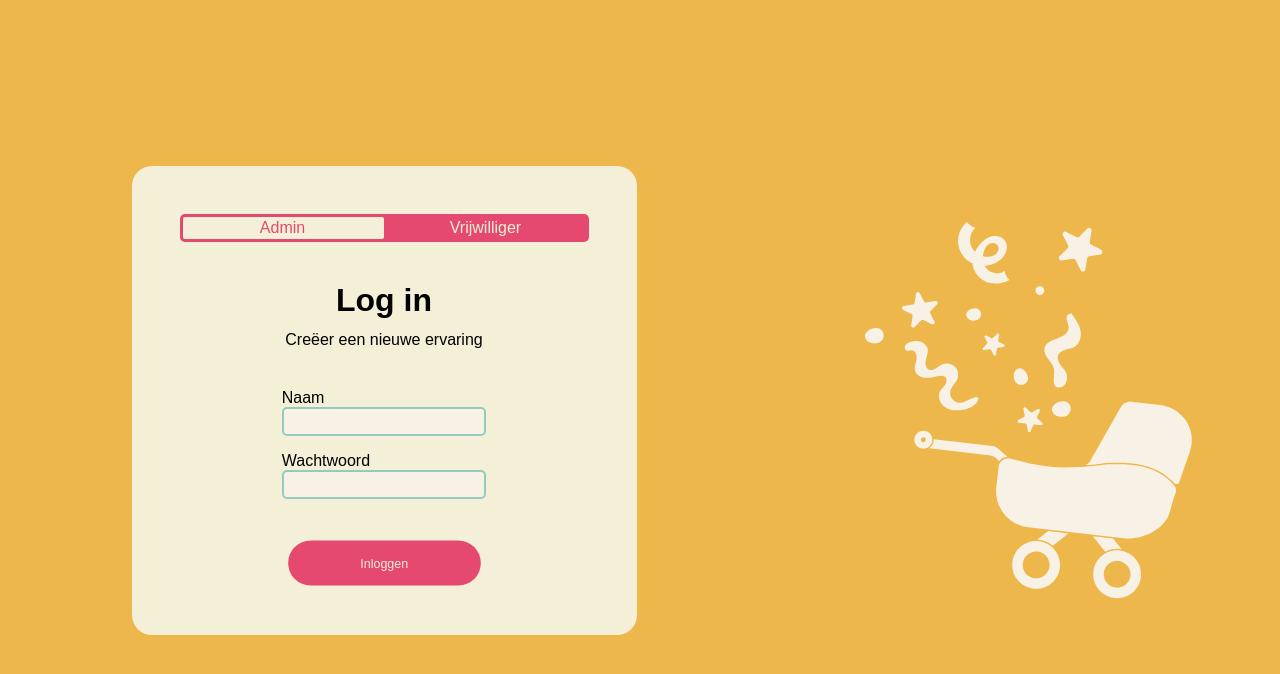
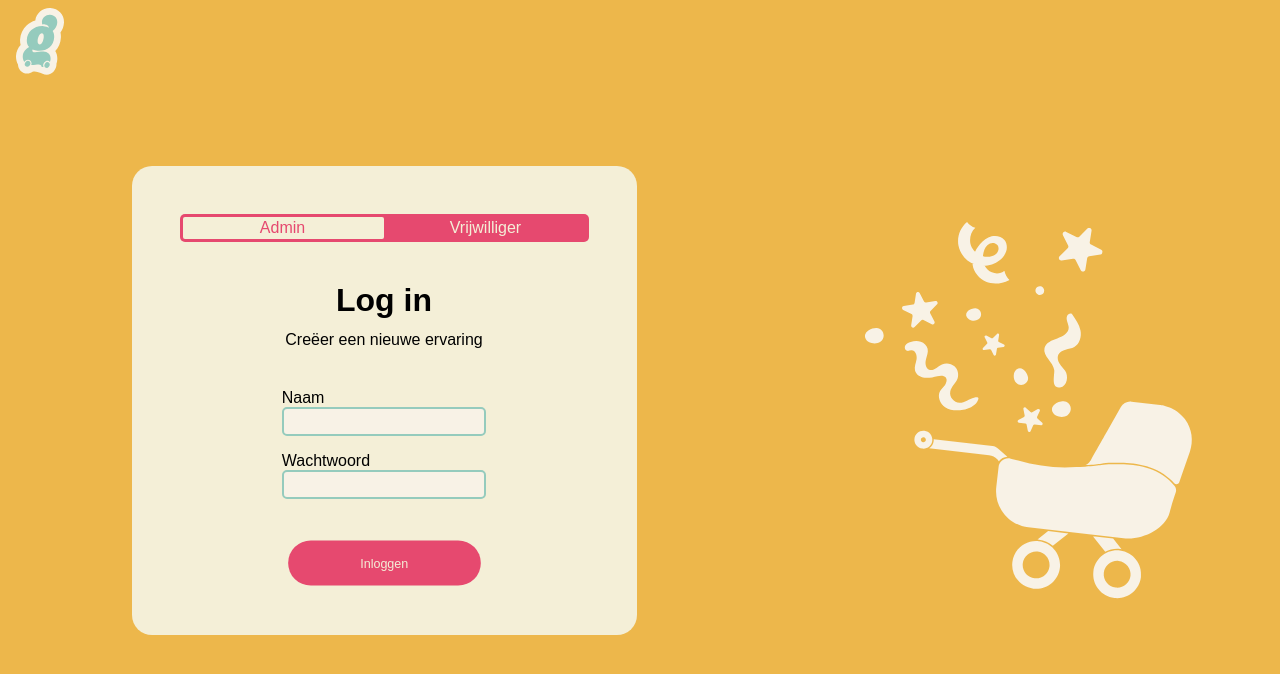
Before and after one commit to lolpowerluke/Arlette-Studio-Multi, a React (Vite) app in the folder Frontend/: page /login in a window 1280 px wide. Shown: the top 674 px of the page. Built offline with nearby package versions, Linux system fonts and the light colour scheme; no server answers.

Commit message:
FEAT: login page logo

```diff
--- a/Frontend/src/pages/LoginPage/index.tsx
+++ b/Frontend/src/pages/LoginPage/index.tsx
@@ -25,6 +25,9 @@ export default function LoginPage() {
 
   return (
     <div className={s.loginMain}>
+      <div className={s.fixedLogo}>
+        <img src="/assets/ArletteLogo.svg" />
+      </div>
       <form onSubmit={handleSubmit}>
         <SegmentedControl
           value={role}
--- a/Frontend/src/pages/LoginPage/style.module.css
+++ b/Frontend/src/pages/LoginPage/style.module.css
@@ -43,3 +43,9 @@
   width: 50%;
   margin: 0 auto;
 }
+
+.fixedLogo {
+  position: fixed;
+  top: 0.5rem;
+  left: 1rem;
+}
```
